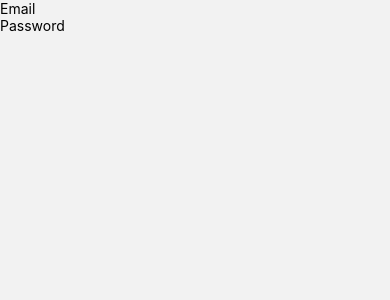
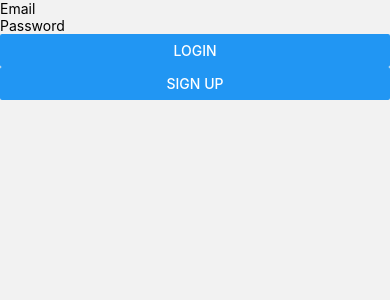
Before and after one commit to tulXoro/mood-follower, a React Native app: screen /Login in a window 390 px wide. Shown: the top 300 px of the page. Built offline with nearby package versions, Linux system fonts and the light colour scheme; no server answers.

Commit message:
Added basic authentication with firebase to allow users to login and logout

```diff
--- a/App.tsx
+++ b/App.tsx
@@ -2,18 +2,47 @@ import { StatusBar } from 'expo-status-bar';
 import { StyleSheet, Text, View } from 'react-native';
 import { createNativeStackNavigator } from '@react-navigation/native-stack';
 import { NavigationContainer } from '@react-navigation/native';
+import { useEffect, useState } from 'react';
+import { onAuthStateChanged, User } from 'firebase/auth';
+import { FIREBASE_AUTH } from './firebaseConfig';
 
 import "./global.css"
 
 import Login from './app/screens/Login';
+import Home from './app/screens/Home';
+import Settings from './app/screens/Settings';
+
+
 
 const Stack = createNativeStackNavigator();
 
+const HomeStack = createNativeStackNavigator();
+
+function HomeStackScreen() {
+  return (
+    <HomeStack.Navigator>
+      <HomeStack.Screen name="Home" component={Home} options={{ headerShown: false }}/>
+      <HomeStack.Screen name="Settings" component={Settings} options={{ headerShown: false }} />
+    </HomeStack.Navigator>
+  );
+}
+
 export default function App() {
+  const [user, setUser] = useState<User | null>(null);
+
+  useEffect(() => {
+    onAuthStateChanged(FIREBASE_AUTH, (user) => {
+      setUser(user);
+    });
+  })
   return (
     <NavigationContainer>
       <Stack.Navigator initialRouteName='Login'>
-        <Stack.Screen name="Login" component={Login} options={{ headerShown: false }}/>
+        {user ? (
+          <Stack.Screen name="HomeScreen" component={HomeStackScreen} options={{ headerShown: false }} />
+        ) : (
+          <Stack.Screen name="Login" component={Login} options={{ headerShown: false }} />
+        )}
       </Stack.Navigator>
     </NavigationContainer>
   );
--- /dev/null
+++ b/app/screens/Home.tsx
@@ -0,0 +1,18 @@
+import { View, Text, Button } from 'react-native'
+import React from 'react'
+
+interface HomeProps {
+    navigation: any
+    }
+
+
+const Home = ( {navigation}: HomeProps ) => {
+  return (
+    <View>
+      <Text>Home</Text>
+      <Button onPress={() => navigation.navigate('Settings')} title="Go to Settings" />
+    </View>
+  )
+}
+
+export default Home
--- a/app/screens/Login.tsx
+++ b/app/screens/Login.tsx
@@ -1,31 +1,84 @@
-import { View, Text, TextInput } from 'react-native'
-import React, { useState } from 'react'
-import { FIREBASE_AUTH } from '../../firebaseConfig';
-
-
+import {
+  View,
+  Text,
+  TextInput,
+  Button,
+  KeyboardAvoidingView,
+} from "react-native";
+import React, { useState } from "react";
+import { FIREBASE_AUTH } from "../../firebaseConfig";
+import {
+  createUserWithEmailAndPassword,
+  signInWithEmailAndPassword,
+} from "firebase/auth";
 
 const Login = () => {
-    const [email, setEmail] = useState('');
-    const [password, setPassword] = useState('');
+  const [email, setEmail] = useState("");
+  const [password, setPassword] = useState("");
   const [loading, setLoading] = useState(false);
   const [error, setError] = useState(false);
   const AUTH = FIREBASE_AUTH;
 
+  const signIn = async () => {
+    setLoading(true);
+    try {
+      const response = await signInWithEmailAndPassword(AUTH, email, password);
+      console.log(response);
+      alert("Check your email.");
+    } catch (e) {
+      setError((e as any).message);
+      alert("Error: " + (e as any).message);
+    } finally {
+      setLoading(false);
+    }
+  };
+
+  const signUp = async () => {
+    setLoading(true);
+    try {
+      const response = await createUserWithEmailAndPassword(
+        AUTH,
+        email,
+        password
+      );
+      console.log(response);
+      alert("Check your email.");
+    } catch (e) {
+      setError((e as any).message);
+      alert("Error: " + (e as any).message);
+    } finally {
+      setLoading(false);
+    }
+  };
 
   return (
     <View>
+      <KeyboardAvoidingView behavior="padding">
         <TextInput
           placeholder="Email"
           value={email}
           onChangeText={setEmail}
+          autoCapitalize="none"
         />
         <TextInput
           placeholder="Password"
           value={password}
           onChangeText={setPassword}
+          autoCapitalize="none"
+          secureTextEntry={true}
         />
+
+        {loading ? (
+          <Text>Loading...</Text>
+        ) : (
+          <>
+            <Button title="Login" onPress={signIn} />
+            <Button title="Sign Up" onPress={signUp} />
+          </>
+        )}
+      </KeyboardAvoidingView>
     </View>
-  )
-}
+  );
+};
 
 export default Login;
--- /dev/null
+++ b/app/screens/Settings.tsx
@@ -0,0 +1,20 @@
+import { View, Text, Button } from 'react-native'
+import React from 'react'
+import { NavigationProp } from '@react-navigation/native'
+import { FIREBASE_AUTH } from '../../firebaseConfig'
+
+interface SettingsProps {
+    navigation: NavigationProp<any, any>
+}
+
+const Settings = ({ navigation }: SettingsProps) => {
+  return (
+    <View>
+      <Text>Settings</Text>
+        <Button onPress={() => navigation.navigate('Home')} title="Go Home" />
+            <Button onPress={() => FIREBASE_AUTH.signOut()} title="Logout" />
+    </View>
+  )
+}
+
+export default Settings
```
Lines whose indentation alone changed are shown as unchanged.
